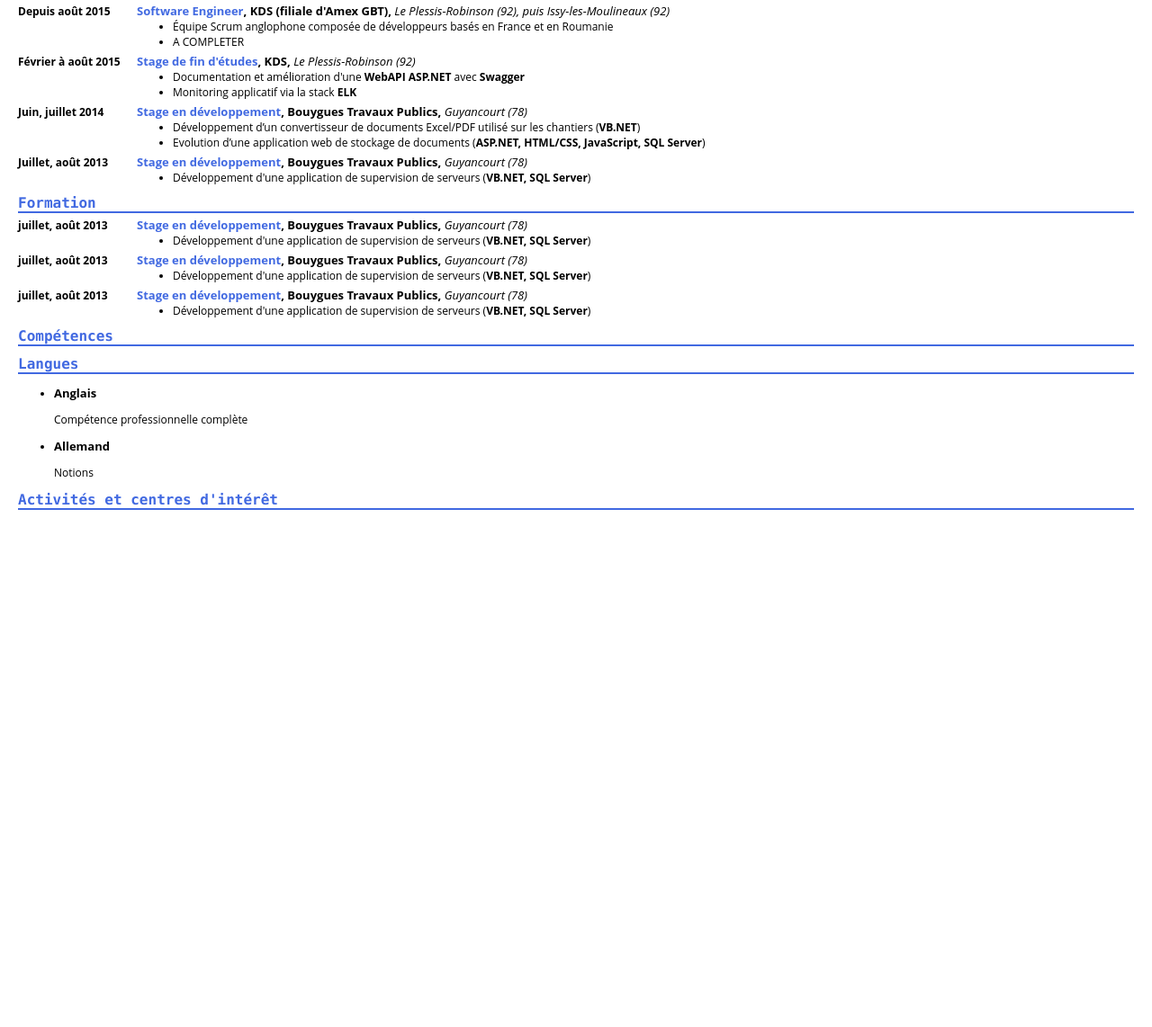
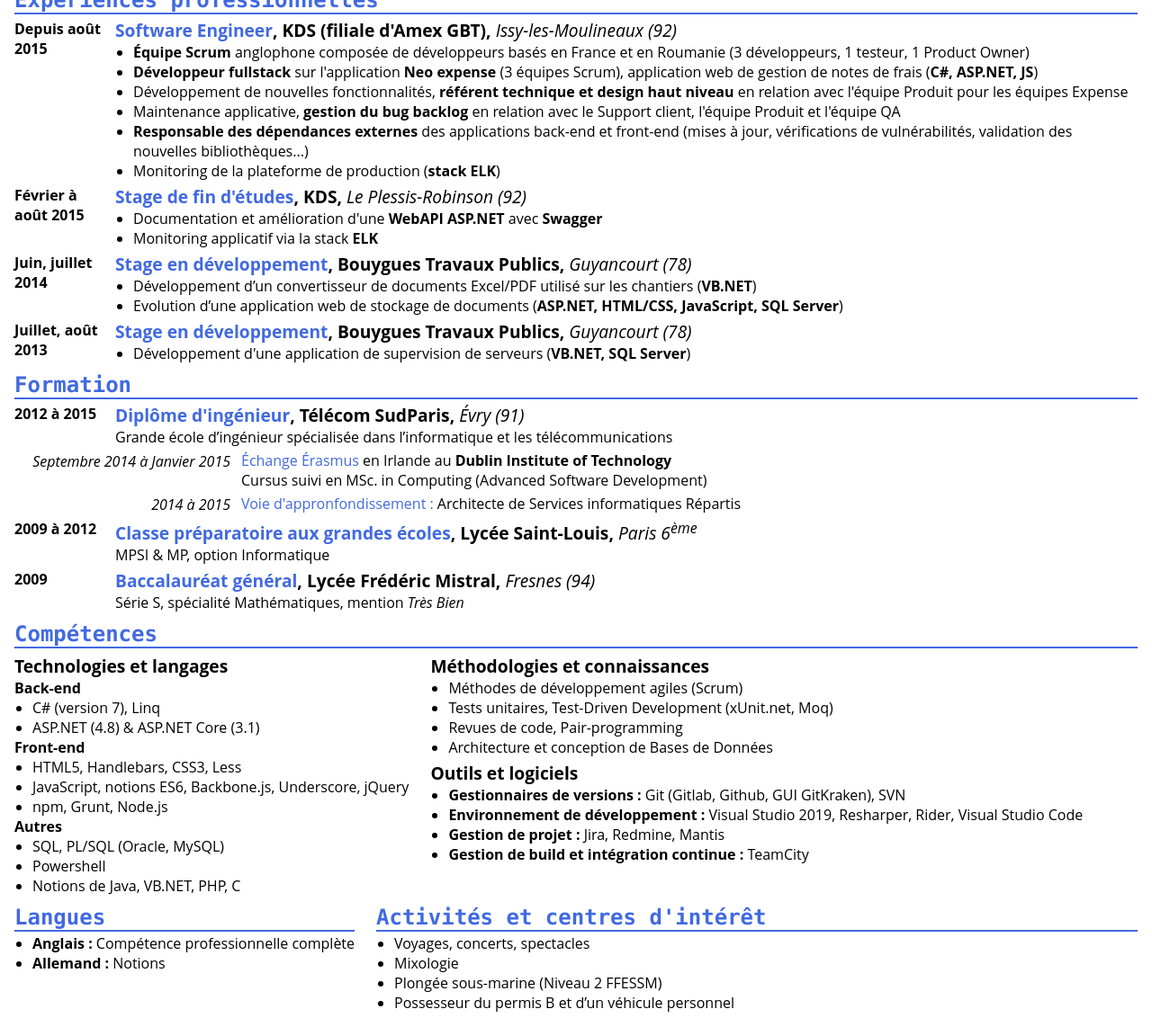
Before and after one commit to Bicolt/static-resume, a plain HTML site: page cv_2020.html in a window 1280 px wide. Shown: the part 152-1294 px from the top of the page at 90% size. Before the commit the page ends 800 px from the top, so only its background shows below. Drawn offline with Linux system fonts and the light colour scheme.

Commit message:
Version 1.0

```diff
--- a/cv_2020.html
+++ b/cv_2020.html
@@ -9,8 +9,8 @@
     <style>
         body {
             font-family: 'Open Sans', sans-serif;
-            margin: 20px 20px;
-            font-size: 12px;
+            margin: 1rem;
+            font-size: 1rem;
         }
 
         h1,
@@ -29,16 +29,17 @@
         }
 
         header #name h1 {
-            font-size: 48px;
+            font-size: 3.5rem;
             margin: 0;
         }
 
         header #name #subtitle {
-            font-size: 22px;
+            font-size: 1.4rem;
         }
 
         header #photo {
-            height: 100px;
+            margin-left: 10px;
+            height: 112px;
         }
 
         header #contact {
@@ -59,19 +60,20 @@
         h2 {
             border-bottom: solid 2px royalblue;
             margin: 10px 0 2px;
-            font-size: 16px;
+            font-size: 1.5rem;
         }
 
-        .experience {
+        .experience,
+        .sub-experience {
             display: flex;
             flex-direction: row;
             margin-top: 4px;
         }
 
-        .period {
+        .experience .period {
             padding-top: 1px;
             padding-right: 12px;
-            width: 120px;
+            width: 100px;
             font-weight: bold;
         }
 
@@ -81,22 +83,72 @@
 
         h3 {
             margin: 0;
-            font-size: 13px;
+            font-size: 1.2rem;
         }
 
         .job-title {
             color: royalblue;
         }
 
-        .company {}
+        .company {
+            font-weight: bold;
+        }
 
         .location {
             font-weight: normal;
             font-style: italic;
         }
 
-        .job ul {
+        ul {
             margin: 0px;
+            padding-inline-start: 20px;
+        }
+
+        .description span.period {
+            font-weight: bold;
+        }
+
+        .sub-experience {
+            margin-left: 20px;
+        }
+
+        .sub-experience .period {
+            margin-top: 1px;
+            margin-right: 12px;
+            width: 220px;
+            text-align: right;
+            font-style: italic;
+        }
+
+        .competencies-list {
+            display: flex;
+            flex-direction: row;
+        }
+
+        .competencies-list h3 {
+            margin-top: 4px;
+        }
+
+        h4 {
+            margin: 0;
+        }
+
+        .competencies-section#tech {
+            margin-right: 24px;
+            flex-shrink: 0;
+        }
+
+        .last-sections {
+            display: flex;
+            flex-direction: row;
+        }
+
+        .last-sections section#languages {
+            margin-right: 24px;
+        }
+
+        .last-sections section#hobbies {
+            flex: 1;
         }
     </style>
 </head>
@@ -105,7 +157,7 @@
     <header>
         <div id="name">
             <h1>Nicolas Benning</h1>
-            <span id="subtitle">Fullstack Software Engineer ASP.NET</span>
+            <span id="subtitle">Fullstack Software Engineer (6 ans d'expérience)</span>
         </div>
         <img id="photo" src="photo_kds.png" />
         <div id="contact">
@@ -124,12 +176,16 @@
                 <h3>
                     <span class="job-title">Software Engineer</span>,
                     <span class="company">KDS (filiale d'Amex GBT)</span>,
-                    <span class="location">Le Plessis-Robinson (92), puis Issy-les-Moulineaux (92)</span>
+                    <span class="location">Issy-les-Moulineaux (92)</span>
                 </h3>
                 <div class="description">
                     <ul>
-                        <li>Équipe Scrum anglophone composée de développeurs basés en France et en Roumanie</li>
-                        <li>A COMPLETER</li>
+                        <li><strong>Équipe Scrum</strong> anglophone composée de développeurs basés en France et en Roumanie (3 développeurs, 1 testeur, 1 Product Owner)</li>
+                        <li><strong>Développeur fullstack</strong> sur l'application <strong>Neo expense</strong> (3 équipes Scrum), application web de gestion de notes de frais (<strong>C#, ASP.NET, JS</strong>)</li>
+                        <li>Développement de nouvelles fonctionnalités, <strong>référent technique et design haut niveau</strong> en relation avec l'équipe Produit pour les équipes Expense</li>
+                        <li>Maintenance applicative, <strong>gestion du bug backlog</strong> en relation avec le Support client, l'équipe Produit et l'équipe QA</li>
+                        <li><strong>Responsable des dépendances externes</strong> des applications back-end et front-end (mises à jour, vérifications de vulnérabilités, validation des nouvelles bibliothèques...)</li>
+                        <li>Monitoring de la plateforme de production (<strong>stack ELK</strong>)</li>
                     </ul>
                 </div>
             </div>
@@ -146,7 +202,8 @@
                 <div class="description">
                     <ul>
                         <li>Documentation et amélioration d'une <strong>WebAPI ASP.NET</strong> avec
-                            <strong>Swagger</strong></li>
+                            <strong>Swagger</strong>
+                        </li>
                         <li>Monitoring applicatif via la stack <strong>ELK</strong></li>
                     </ul>
                 </div>
@@ -191,50 +248,62 @@
     <section id="diplomas">
         <h2>Formation</h2>
         <div class="experience">
-            <div class="period">juillet, août 2013</div>
+            <div class="period">2012 à 2015</div>
             <div class="job">
                 <h3>
-                    <span class="job-title">Stage en développement</span>,
-                    <span class="company">Bouygues Travaux Publics</span>,
-                    <span class="location">Guyancourt (78)</span>
+                    <span class="job-title">Diplôme d'ingénieur</span>,
+                    <span class="company">Télécom SudParis</span>,
+                    <span class="location">Évry (91)</span>
                 </h3>
                 <div class="description">
-                    <ul>
-                        <li>Développement d'une application de supervision de serveurs (<strong>VB.NET, SQL
-                                Server</strong>)</li>
-                    </ul>
+                    Grande école d’ingénieur spécialisée dans l’informatique et les télécommunications
                 </div>
             </div>
         </div>
-        <div class="experience">
-            <div class="period">juillet, août 2013</div>
+        <!-- <div class="sub-experience">
+            <div class="period">Février à juillet 2015</div>
             <div class="job">
-                <h3>
-                    <span class="job-title">Stage en développement</span>,
-                    <span class="company">Bouygues Travaux Publics</span>,
-                    <span class="location">Guyancourt (78)</span>
-                </h3>
-                <div class="description">
-                    <ul>
-                        <li>Développement d'une application de supervision de serveurs (<strong>VB.NET, SQL
-                                Server</strong>)</li>
-                    </ul>
+                <span class="job-title">
+                    Stage de fin d'études</span> à <span class="company">KDS</span>
+                </span>
             </div>
+        </div> -->
+        <div class="sub-experience">
+            <div class="period">Septembre 2014 à Janvier 2015</div>
+            <div class="job">
+                <span class="job-title">
+                    Échange Érasmus</span> en Irlande au <span class="company">Dublin Institute of Technology</span>
+                <div class="description">Cursus suivi en MSc. in Computing (Advanced Software Development)</div>
+            </div>
+        </div>
+        <div class="sub-experience">
+            <div class="period">2014 à 2015</div>
+            <div class="job">
+                <span class="job-title">Voie d'appronfondissement :</span>
+                Architecte de Services informatiques Répartis
             </div>
         </div>
         <div class="experience">
-            <div class="period">juillet, août 2013</div>
+            <div class="period">2009 à 2012</div>
             <div class="job">
                 <h3>
-                    <span class="job-title">Stage en développement</span>,
-                    <span class="company">Bouygues Travaux Publics</span>,
-                    <span class="location">Guyancourt (78)</span>
+                    <span class="job-title">Classe préparatoire aux grandes écoles</span>,
+                    <span class="company">Lycée Saint-Louis</span>,
+                    <span class="location">Paris 6<sup>ème</sup></span>
+                </h3>
+                <div class="description">MPSI & MP, option Informatique</div>
+            </div>
+        </div>
+        <div class="experience">
+            <div class="period">2009</div>
+            <div class="job">
+                <h3>
+                    <span class="job-title">Baccalauréat général</span>,
+                    <span class="company">Lycée Frédéric Mistral</span>,
+                    <span class="location">Fresnes (94)</span>
                 </h3>
                 <div class="description">
-                    <ul>
-                        <li>Développement d'une application de supervision de serveurs (<strong>VB.NET, SQL
-                                Server</strong>)</li>
-                    </ul>
+                    Série S, spécialité Mathématiques, mention <em>Très Bien</em>
                 </div>
             </div>
         </div>
@@ -242,25 +311,66 @@
 
     <section id="competencies">
         <h2>Compétences</h2>
+        <div class="competencies-list">
+            <div class="competencies-section" id="tech">
+                <h3>Technologies et langages</h3>
+                <h4>Back-end</h4>
+                <ul>
+                    <li>C# (version 7), Linq</li>
+                    <li>ASP.NET (4.8) & ASP.NET Core (3.1)</li>
+                </ul>
+                <h4>Front-end</h4>
+                <ul>
+                    <li>HTML5, Handlebars, CSS3, Less</li>
+                    <li>JavaScript, notions ES6, Backbone.js, Underscore, jQuery</li>
+                    <li>npm, Grunt, Node.js</li>
+                </ul>
+                <h4>Autres</h4>
+                <ul>
+                    <li>SQL, PL/SQL (Oracle, MySQL)</li>
+                    <li>Powershell</li>
+                    <li>Notions de Java, VB.NET, PHP, C</li>
+                </ul>
+            </div>
+            <div class="competencies-section methods-tools">
+                <h3>Méthodologies et connaissances</h3>
+                <ul>
+                    <li>Méthodes de développement agiles (Scrum)</li>
+                    <li>Tests unitaires, Test-Driven Development (xUnit.net, Moq)
+                    <li>Revues de code, Pair-programming</li>
+                    <li>Architecture et conception de Bases de Données</li>
+                </ul>
+                <h3>Outils et logiciels</h3>
+                <ul>
+                    <li><strong>Gestionnaires de versions :</strong> Git (Gitlab, Github, GUI GitKraken), SVN</li>
+                    <li><strong>Environnement de développement :</strong> Visual Studio 2019, Resharper, Rider, Visual
+                        Studio Code</li>
+                    <li><strong>Gestion de projet :</strong> Jira, Redmine, Mantis</li>
+                    <li><strong>Gestion de build et intégration continue :</strong> TeamCity</li>
+                </ul>
+            </div>
+        </div>
+        </div>
     </section>
 
+    <div class="last-sections">
         <section id="languages">
             <h2>Langues</h2>
             <ul>
-            <li>
-                <h3>Anglais</h3>
-                <p>Compétence professionnelle complète</p>
-            </li>
-            <li>
-                <h3>Allemand</h3>
-                <p>Notions</p>
-            </li>
+                <li><strong>Anglais :</strong> Compétence professionnelle complète</li>
+                <li><strong>Allemand :</strong> Notions</li>
             </ul>
         </section>
 
         <section id="hobbies">
             <h2>Activités et centres d'intérêt</h2>
+            <ul>
+                <li>Voyages, concerts, spectacles</li>
+                <li>Mixologie</li>
+                <li>Plongée sous-marine (Niveau 2 FFESSM)</li>
+                <li>Possesseur du permis B et d’un véhicule personnel</li>
+            </ul>
         </section>
+    </div>
 </body>
-
 </html>
```
Also changed, not shown: 1 other file. Lines whose indentation alone changed are shown as unchanged.
